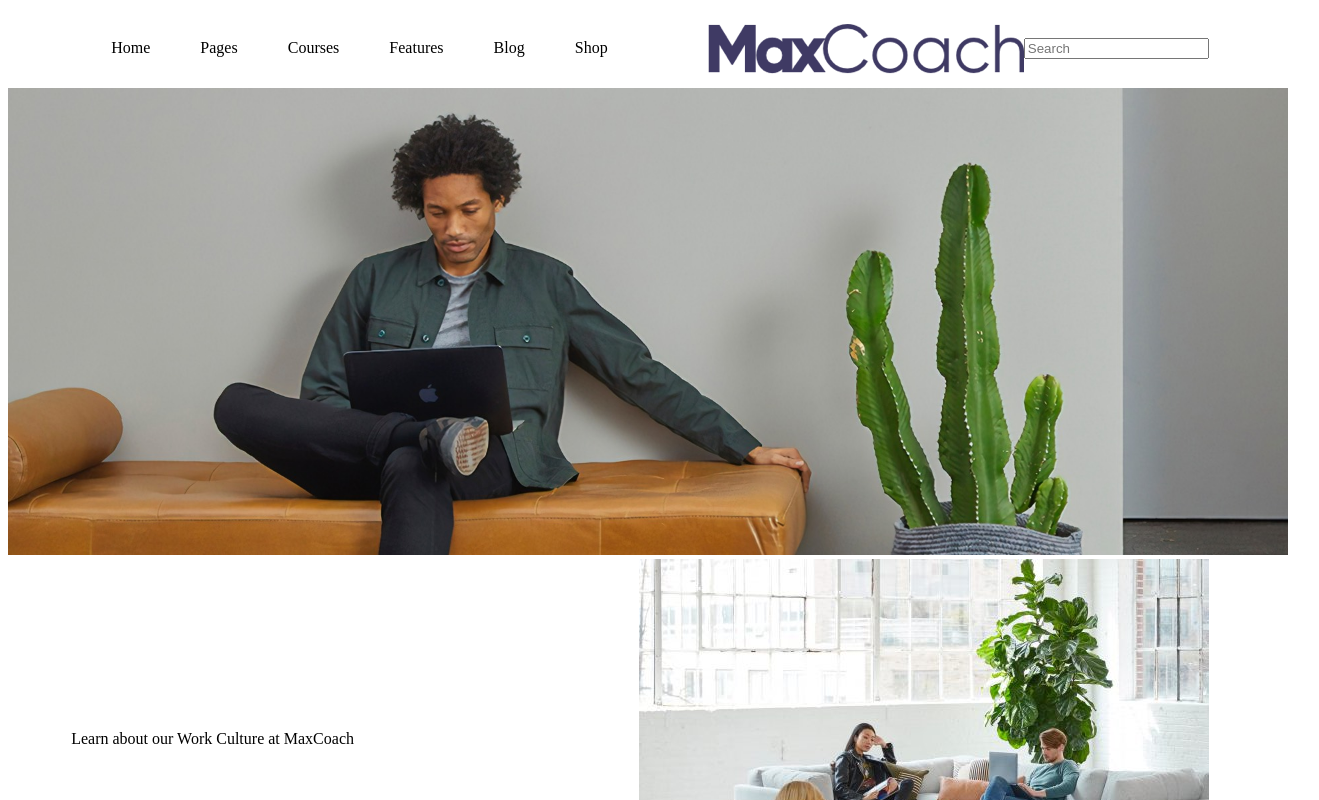
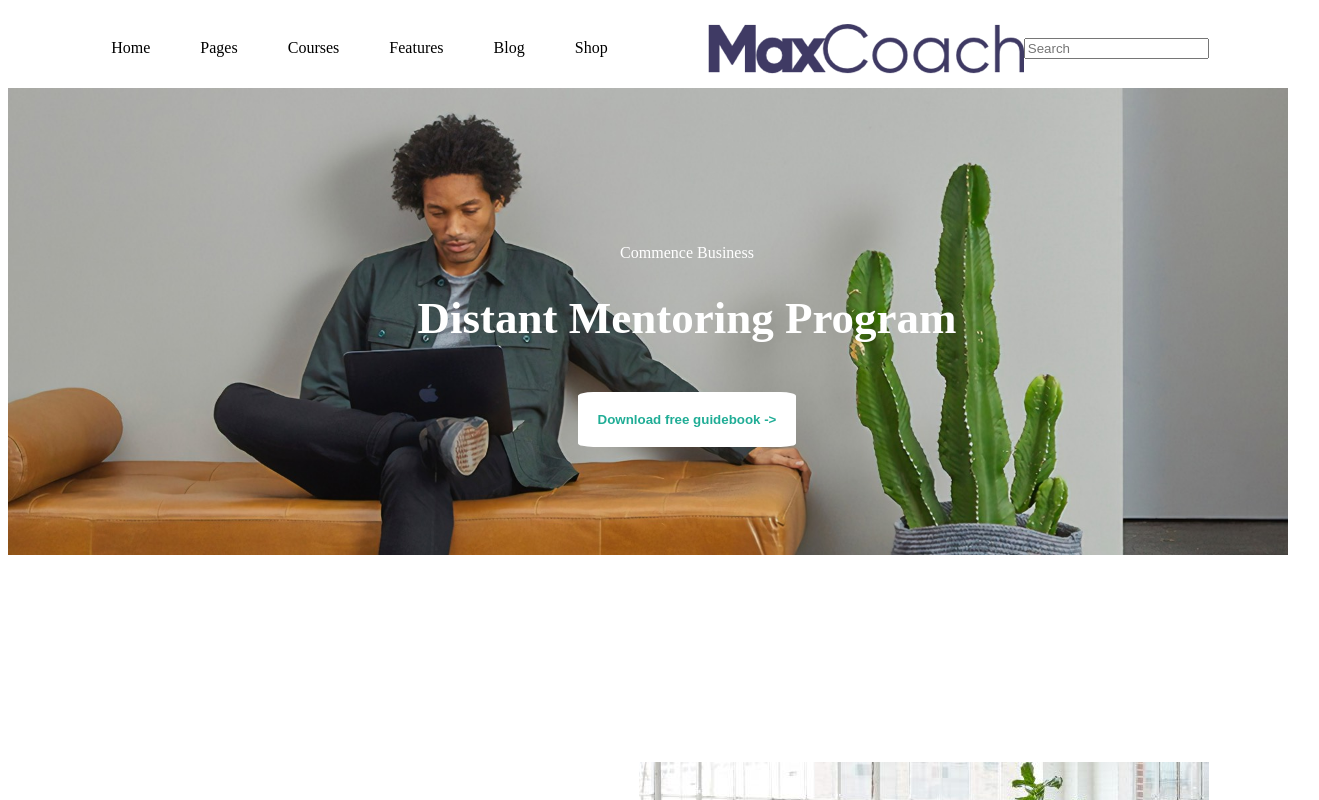
Before and after one commit to Skyfe24/proj-html-vuejs, a Vue app: page / in a window 1280 px wide. Shown: the top 800 px of the page, 1319 px wide, since content can reach past the window. Built offline with nearby package versions, Linux system fonts and the light colour scheme.

Commit message:
CSS hero improvements 1

```diff
--- a/src/components/AppHeader.vue
+++ b/src/components/AppHeader.vue
@@ -14,7 +14,7 @@ export default {
 <template>
     <div class="container">
         <ul class="menu container">
-            <div v-for="element in elements" :key="elements">
+            <div class="navs" v-for="element in elements" :key="elements">
                 {{ element }}
 
 
@@ -36,10 +36,17 @@ export default {
     </div>
 
     <img src="../assets/img/home-3-hero-bg.jpg" alt="" class="hero">
+    <div class="herotext"> Commence Business <br>
+        <h1>Distant Mentoring Program</h1><br>
+        <button class="btn-white"> Download free guidebook -></button>
+    </div>
+
     <div class="container2">
         <div class="text"> Learn about our Work Culture at MaxCoach</div>
         <img src="../assets/img/stock-full-hd-10-ohki1ayywq3cqutettrncduujpoaorifqu4relt2ts.jpg" alt="">
+
     </div>
+
     <div class="container2">
         <div class="text"> 129+ , 80, 4% </div>
     </div>
@@ -62,8 +69,8 @@ export default {
 
 
 <style scoped>
-h2 {
-    color: rgb(233, 33, 6)
+h1 {
+    font-size: 45px;
 }
 
 .container {
@@ -73,7 +80,7 @@ h2 {
     align-items: center;
     height: 80px;
     width: 90%;
-
+    position: relative;
 }
 
 .container2 {
@@ -90,6 +97,23 @@ h2 {
     width: 100vw;
 }
 
+.herotext {
+    text-align: center;
+    position: relative;
+    top: -315px;
+    left: 47px;
+    color: white;
+}
+
+.btn-white {
+    background-color: white;
+    border: none;
+    border-radius: 7%;
+    padding: 20px;
+    color: #20ad96;
+    font-weight: 800;
+}
+
 li {
     text-transform: uppercase;
     text-decoration: none;
@@ -97,6 +121,7 @@ li {
     gap: 10px;
     align-items: center;
     font-size: 15px;
+
 }
 
 .logo {
@@ -104,6 +129,9 @@ li {
 
 }
 
+.navs {
+    cursor: pointer;
+}
 
 
 .justify-between {
```
